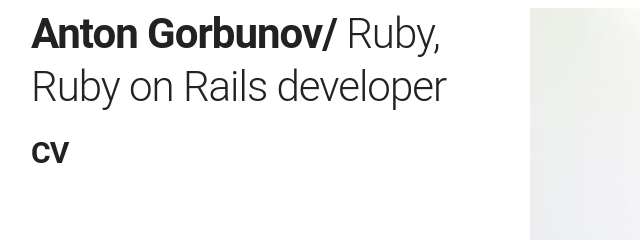
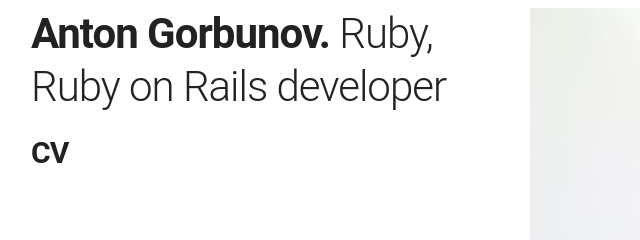
Before and after one commit to iogr/iogr.github.io, a plain HTML site: page index.html in a window 1280 px wide. Shown: the top 240 px of the page, 129-769 px from the left. Drawn offline with Linux system fonts and the light colour scheme.

Commit message:
title with dot

```diff
--- a/index.html
+++ b/index.html
@@ -9,7 +9,7 @@
 <div class="container">
   <div class="row">
     <div class="one-half column">
-      <h2><b>Anton Gorbunov/</b>
+      <h2><b>Anton Gorbunov.</b>
         Ruby, Ruby on Rails developer</h2>
       <h4><a class="github-link" href="https://github.com/iogr">github.com/iogr</a>
         <b><a class="cv-link" href="cv">CV</a></b></h4>
```
